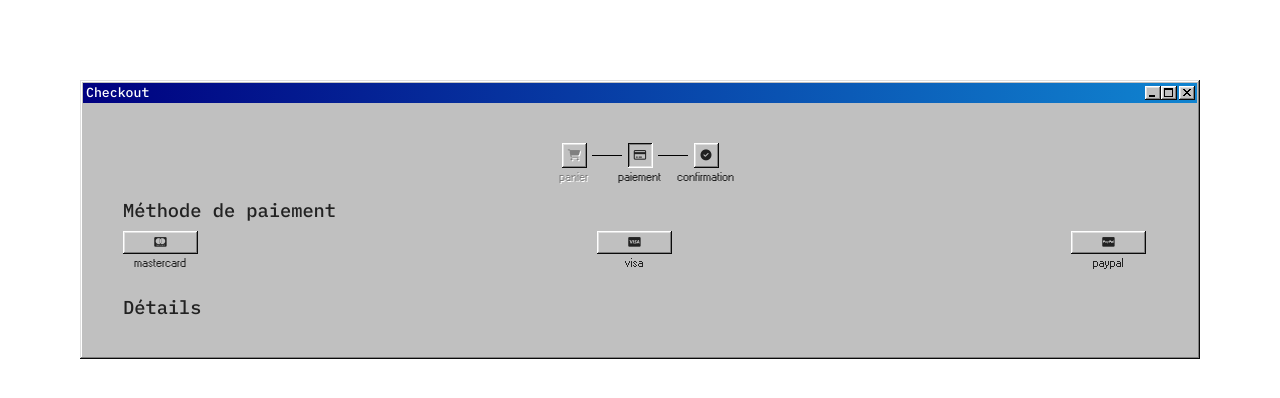
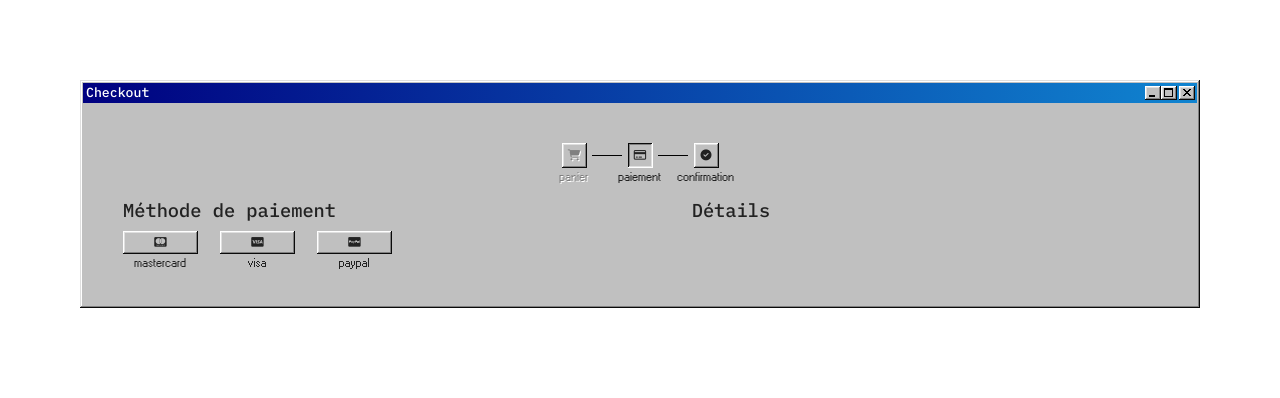
Before and after one commit to LasseurCoralie/DailyUI-02, a plain HTML site: page index.html in a window 1280 px wide. Drawn offline with nearby package versions, Linux system fonts and the light colour scheme.

Commit message:
methode de paiment responsive ok

```diff
--- a/css/style.css
+++ b/css/style.css
@@ -99,7 +99,7 @@ section.payment-type{
 
 section.payment-type div.payment-options{
   display: flex;
-  justify-content:space-between;
+  justify-content: center;
   width: 100%
 }
 
@@ -113,6 +113,10 @@ section.payment-type div.payment-options div.payment{
 
 section.payment-type div.payment-options div.payment:first-child{
   margin-left: 0;
+}
+
+section.payment-type div.payment-options div.payment:last-child{
+  margin-right: 0;
 }
 
 section.payment-type div.payment-options div.payment::after{
@@ -138,3 +142,27 @@ section.payment-type div.payment-options div.visa::after{
 section.details{
   margin-top: 3em;
 }
+
+
+/* MEDIA QUERIES - DESKTOP VERSION */
+@media all and (min-width: 650px){
+
+  div.desktop-v{
+    display: flex;
+    justify-content: center;
+  }
+  /* PAYMENT TYPE */
+  section.payment-type{
+    margin-right: 5%;
+    width: 50%;
+  }
+
+  section.details{
+    width: 50%;
+    margin-left: 5%;
+  }
+
+  section.payment-type div.payment-options{
+    justify-content: left;
+  }
+}
--- a/index.html
+++ b/index.html
@@ -37,6 +37,7 @@
         </div>
       </section>
 
+      <div class="desktop-v">
         <section class="payment-type">
           <h2 class="subtitle">Méthode de paiement</h2>
           <div class="payment-options">
@@ -63,6 +64,8 @@
           <h2 class="subtitle">Détails</h2>
 
         </section>
+      </div>
+
     </main>
 
     <footer id="footer">
```
Lines whose indentation alone changed are shown as unchanged.
